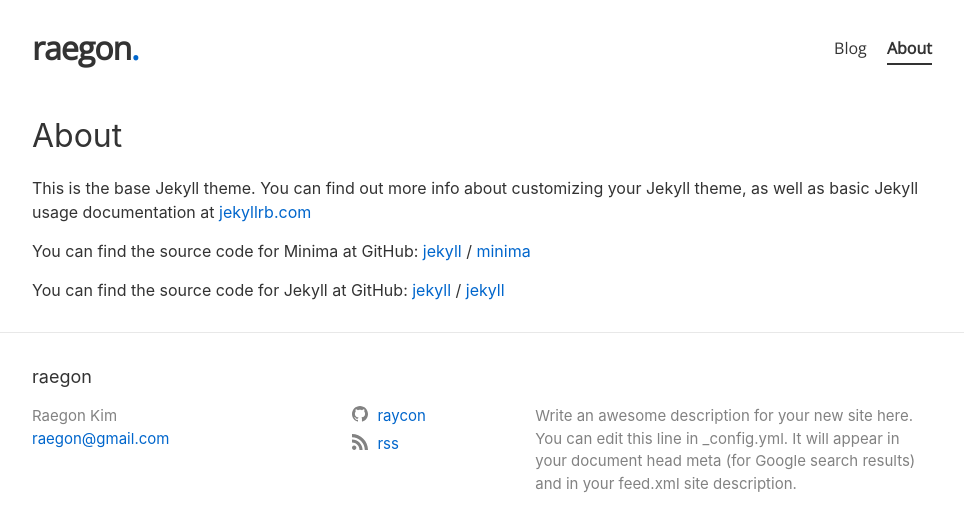
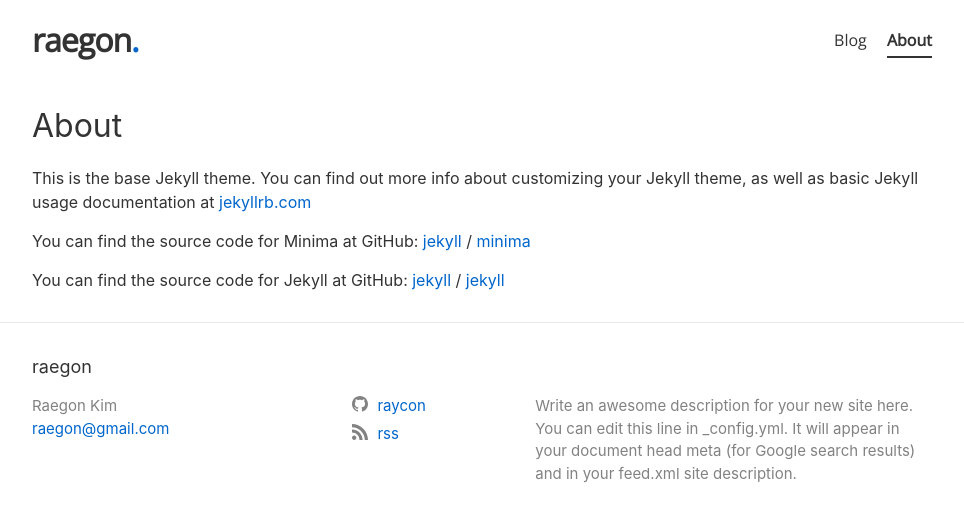
Before and after one commit to raycon/raycon.github.io, a Jekyll site: the page built from pages/about.md, in a window 1280 px wide. Shown: the top 532 px of the page, without its empty margins (158-1122 px from the left). Built offline with Jekyll 4.4.1, drawn with Linux system fonts in a browser that asks for light colours.

Commit message:
Polishing

```diff
--- a/_sass/minima.scss
+++ b/_sass/minima.scss
@@ -18,8 +18,6 @@
 $grey-color-light: lighten($grey-color, 40%) !default;
 $grey-color-dark:  darken($grey-color, 25%) !default;
 
-$nav-color:        $text-color !default;
-$nav-color-hover:  #777;
 $table-text-align: left !default;
 
 // Width of the content area
--- a/_sass/minima/_layout.scss
+++ b/_sass/minima/_layout.scss
@@ -2,13 +2,12 @@
  * Site header
  */
 .site-header {
-  margin: 1rem 0;
-  line-height: 4rem;
+  padding: 1.5rem 0;
+  line-height: 2rem;
 }
 
 .site-title {
   @include transition;
-  float: left;
   @include sans(600);
   font-size: 2rem;
   letter-spacing: -1px;
@@ -58,7 +57,7 @@
   }
 
   .active {
-    padding-bottom: 4px;
+    padding-bottom: 5px;
     border-bottom: 2px solid $text-color;
     font-weight: 600;
   }
@@ -149,12 +148,7 @@
   @include relative-font-size(2);
 }
 
-.post-list-heading {
-  @include relative-font-size(1.75);
-}
-
 .post-list {
-  margin-left: 0;
   list-style: none;
   @extend %clearfix;
 }
```
